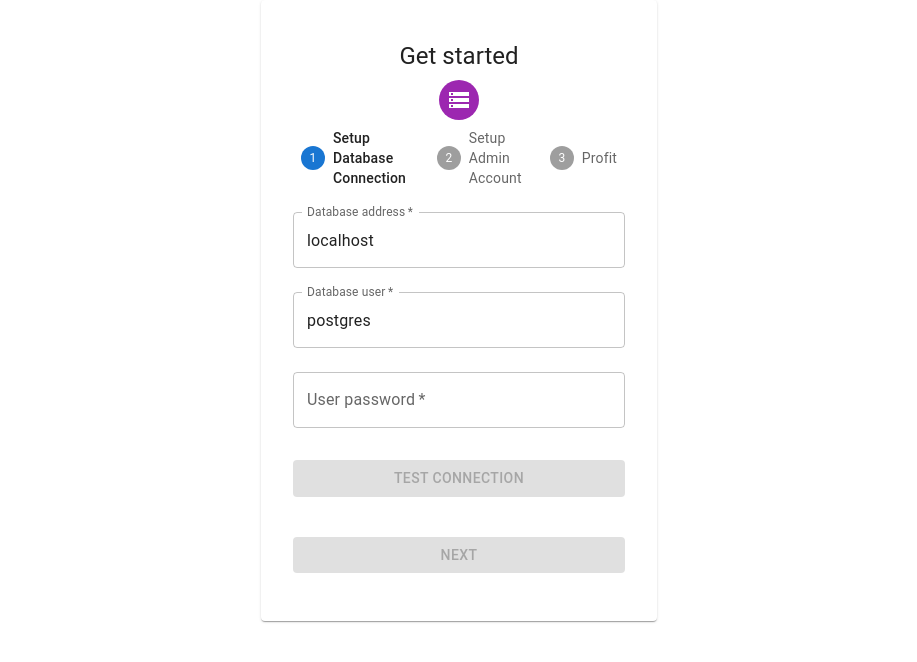
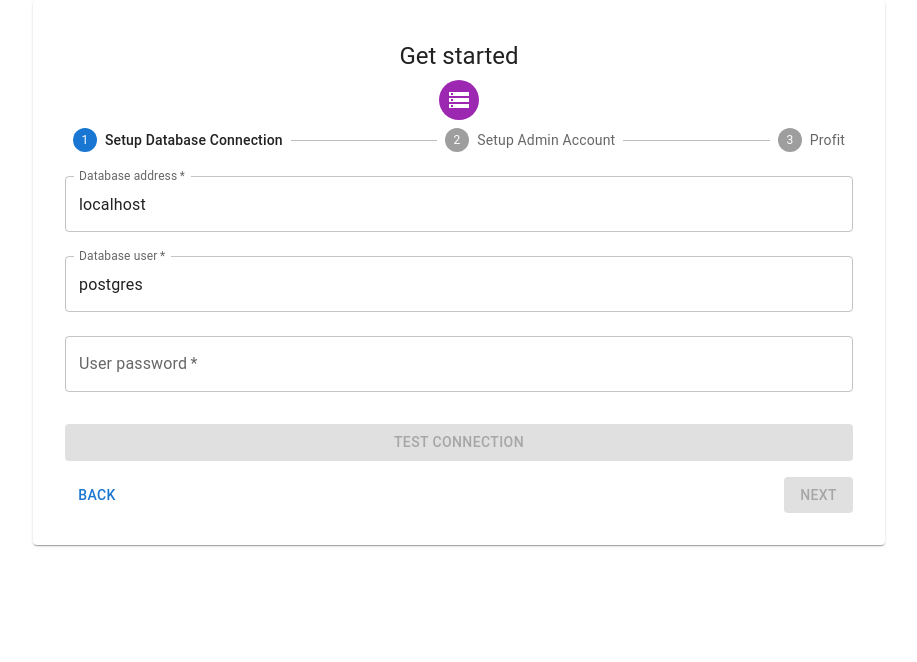
Before and after one commit to mikahimself/blogthing, a React app in the folder client/: page / in a window 1280 px wide. Shown: the top 662 px of the page, without its empty margins (181-1098 px from the left). Built offline with nearby package versions, Linux system fonts and the light colour scheme; the HTML template or start-up script is replaced by a standard one.

Commit message:
Handle back click, add style rules

```diff
--- a/client/src/App.tsx
+++ b/client/src/App.tsx
@@ -9,7 +9,7 @@ const theme = createTheme();
 export default function App() {
   return (
     <ThemeProvider theme={theme}>
-      <Container component="main" maxWidth="xs">
+      <Container component="main" maxWidth="md">
         <CssBaseline />
         <SetupLayout>
           <Setup />
--- a/client/src/views/Setup.tsx
+++ b/client/src/views/Setup.tsx
@@ -24,6 +24,11 @@ export function Setup() {
   const handleNextClick = (e: any) => {
     const step = activeStep + 1 === steps.length ? 0 : activeStep + 1;
     setActiveStep(step);
+  }
+
+  const handleBackClick = () => {
+    const step = activeStep - 1;
+    setActiveStep(step)
   }
 
   const isNextDisabled = () => {
@@ -63,15 +68,24 @@ export function Setup() {
 
       </Stepper>
       { renderStepContent(activeStep) }
+      <Box sx={{display: 'flex', flexDirection: 'row', justifyContent: 'space-between'}}>
+        <Button
+          onClick={handleBackClick}
+          sx={{ mr: 1}}
+          >Back
+        </Button>
+        <Box>
+
           <Button
             onClick={handleNextClick}
             disabled={isNextDisabled()}
-        fullWidth
             variant="contained"
-        sx={{ mt: 3, mb: 2}}
             >
             { activeStep + 1 === steps.length ? "Finish" : "Next "}
           </Button>
+        </Box>
+
+      </Box>
     </>
   )
 }
```
Also changed, not shown: 2 other files (tests, documents, lock files or other folders). Lines whose indentation alone changed are shown as unchanged.
